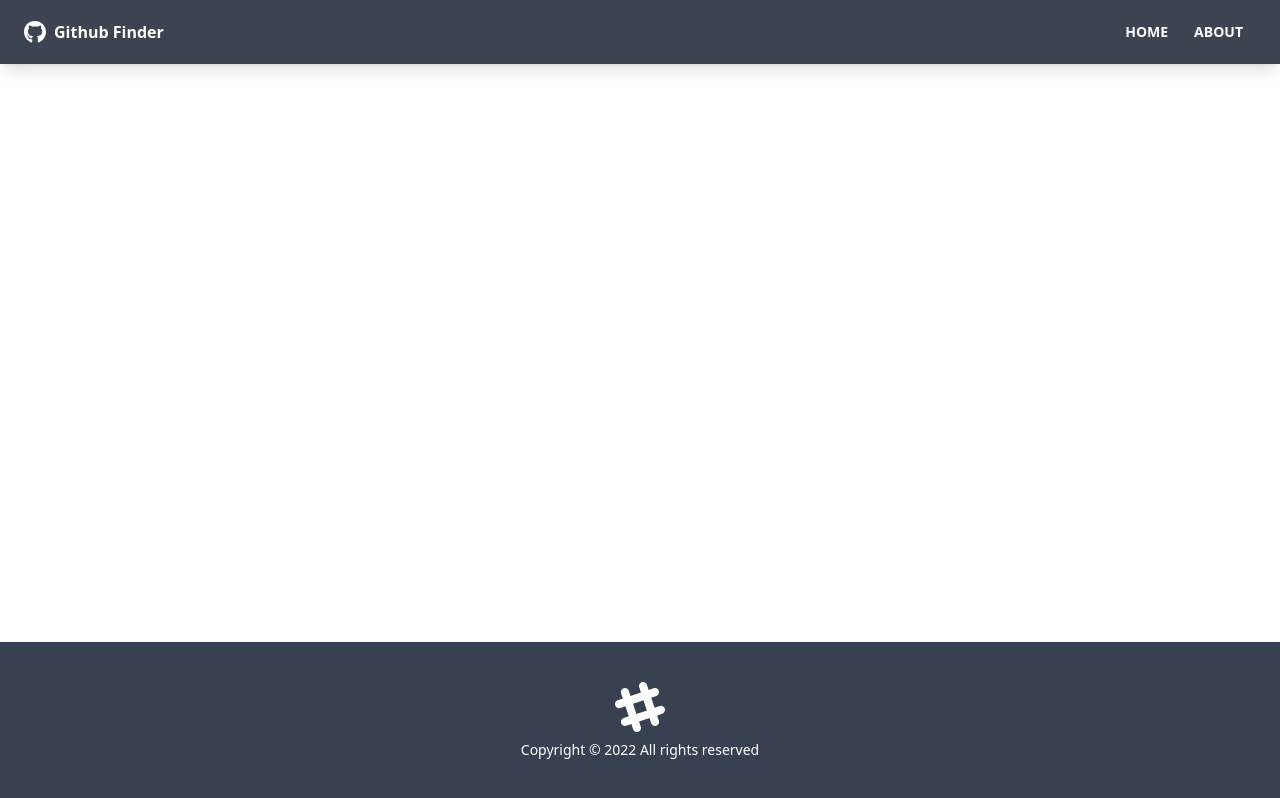
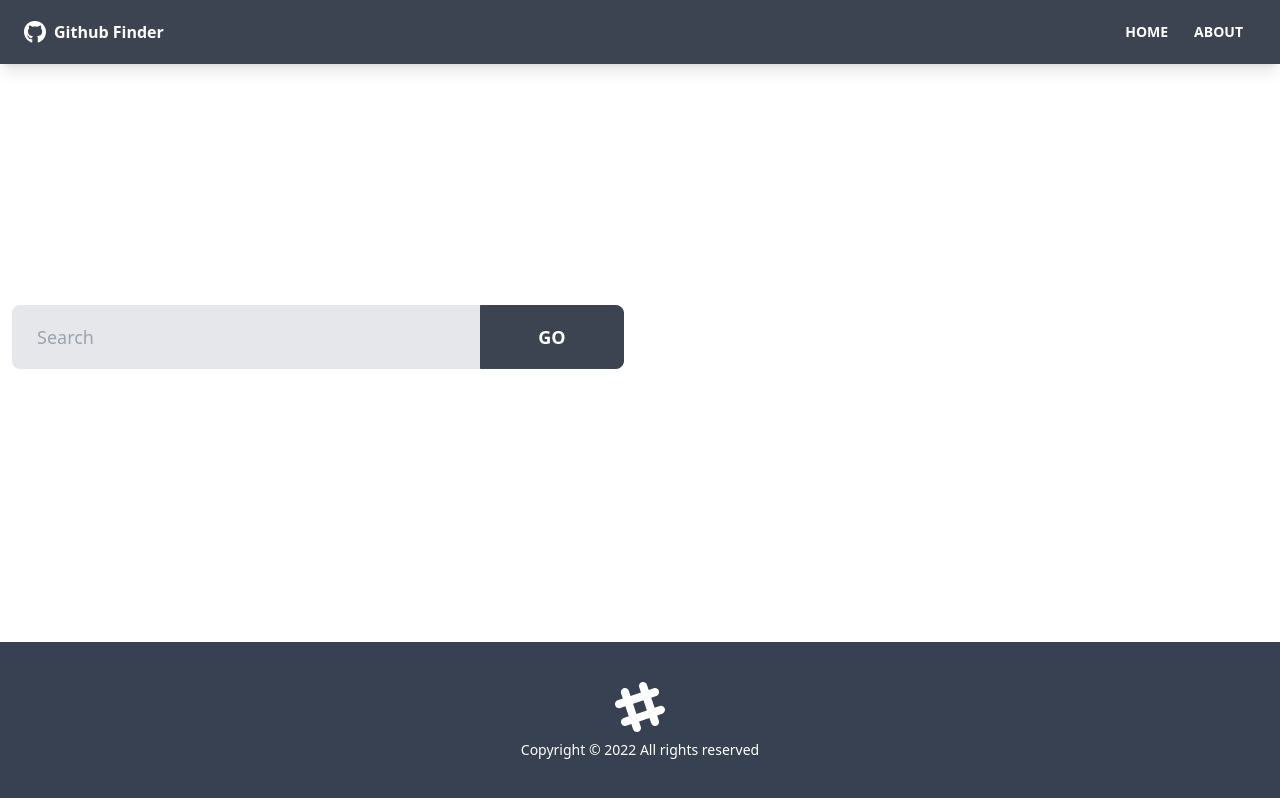
Before and after one commit to panosjapan7/github-finder-react-app, a React (Create React App) app: page / in a window 1280 px wide. Built offline with nearby package versions, Linux system fonts and the light colour scheme; the HTML template or start-up script is replaced by a standard one.

Commit message:
UserSearch component

```diff
--- /dev/null
+++ b/src/components/users/UserSearch.jsx
@@ -0,0 +1,54 @@
+import { useState, useContext } from "react";
+import GithubContext from "../../context/github/GithubContext";
+
+function UserSearch() {
+    const [text, setText] = useState("");
+    const { users } = useContext(GithubContext);
+
+    const handleChange = (e) => {
+        setText(e.target.value);
+    }
+
+    const handleSubmit = (e) => {
+        e.preventDefault();
+
+        if (text === "") {
+            alert("Please enter something");
+        }
+        else {
+            setText("");
+        }
+    }
+
+    return (
+    <div className="grid grid-cols-1 xl:grid-cols-2 lg:grid-cols-2 md:grid-cols-2 mb-8 gap-8">
+        <div>
+            <form onSubmit={handleSubmit}>
+                <div className="form-control">
+                    <div className="relative">
+                        <input
+                            className="w-full pr-40 bg-gray-200 input input-lg text-black"
+                            placeholder="Search"
+                            value={text}
+                            onChange={handleChange}
+                        />
+                        <button
+                            type="submit"
+                            className="absolute top-0 right-0 rounded-l-none w-36 btn btn-lg"
+                        >
+                            Go
+                        </button>
+                    </div>
+                </div>
+            </form>
+        </div>
+        {users.length > 0 && (
+                <div>
+                    <button type="submit" className="btn btn-ghost btn-lg">Clear</button>
+                </div>
+        )}
+    </div>
+    )
+}
+
+export default UserSearch
--- a/src/pages/Home.jsx
+++ b/src/pages/Home.jsx
@@ -1,9 +1,10 @@
 import UserResults from "../components/users/UserResults";
+import UserSearch from "../components/users/UserSearch";
 
 function Home() {
   return (
     <>
-        {/* Search component will go here */}
+        <UserSearch />
         <UserResults />
     </>
   )
```
